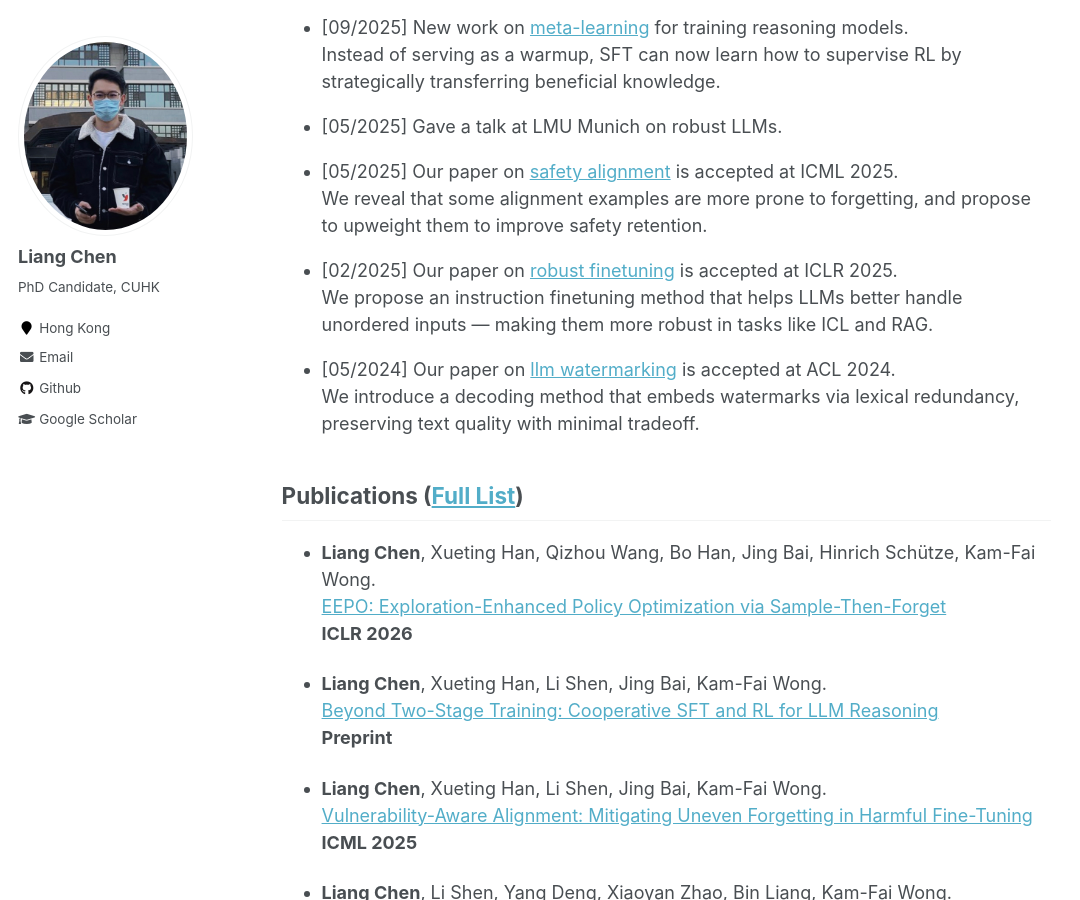
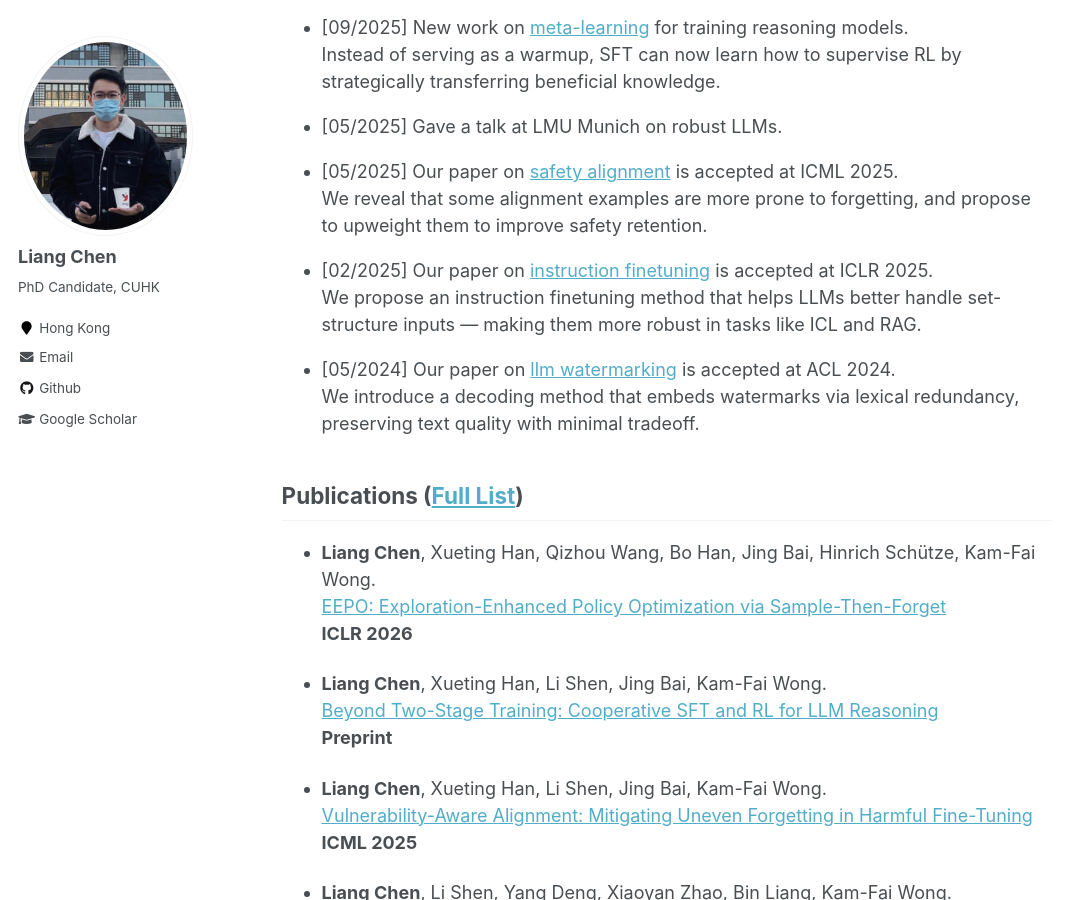
Before and after one commit to ChanLiang/ChanLiang.github.io, a Jekyll site: the page built from _pages/about.md, in a window 1280 px wide and 900 px high, scrolled down 614 px. Shown: the whole window, without its empty margins (0-1080 px from the left). Built offline with Jekyll 4.4.1, drawn with Linux system fonts in a browser that asks for light colours.

Commit message:
Update about.md

```diff
--- a/_pages/about.md
+++ b/_pages/about.md
@@ -86,11 +86,11 @@ He is dedicated to enhancing the reliability of LLMs across four dimensions:
 <!-- - [02/2025] Our paper on Permutation-Resilient Learning (PEARL) is accepted at ICLR 2025.   -->
 <!-- - [02/2025] **Our paper on [robust finetuning](https://openreview.net/pdf?id=txoJvjfI9w) is accepted at ICLR 2025.**   -->
 <!-- - [02/2025] Our paper on [robust instruction tuning](https://openreview.net/pdf?id=txoJvjfI9w) is accepted at ICLR 2025.   -->
-- [02/2025] Our paper on [robust finetuning](https://openreview.net/pdf?id=txoJvjfI9w) is accepted at ICLR 2025.
+- [02/2025] Our paper on [instruction finetuning](https://openreview.net/pdf?id=txoJvjfI9w) is accepted at ICLR 2025.
   <!-- PEARL helps LLMs understand unordered inputs — making them more robust in tasks like ICL and RAG. -->
   <!-- We propose a permutation-resilient finetuning method that helps LLMs understand unordered inputs — making them more robust in tasks like ICL and RAG. -->
   <!-- We propose a permutation-resilient finetuning method that helps LLMs better handle unordered inputs — making them more robust in tasks like ICL and RAG. -->
-  We propose an instruction finetuning method that helps LLMs better handle unordered inputs — making them more robust in tasks like ICL and RAG.
+  We propose an instruction finetuning method that helps LLMs better handle set-structure inputs — making them more robust in tasks like ICL and RAG.
   <!-- We propose an instruction tuning method that helps LLMs better handle unordered inputs, improving robustness in tasks like ICL and RAG. -->
 
 
```
